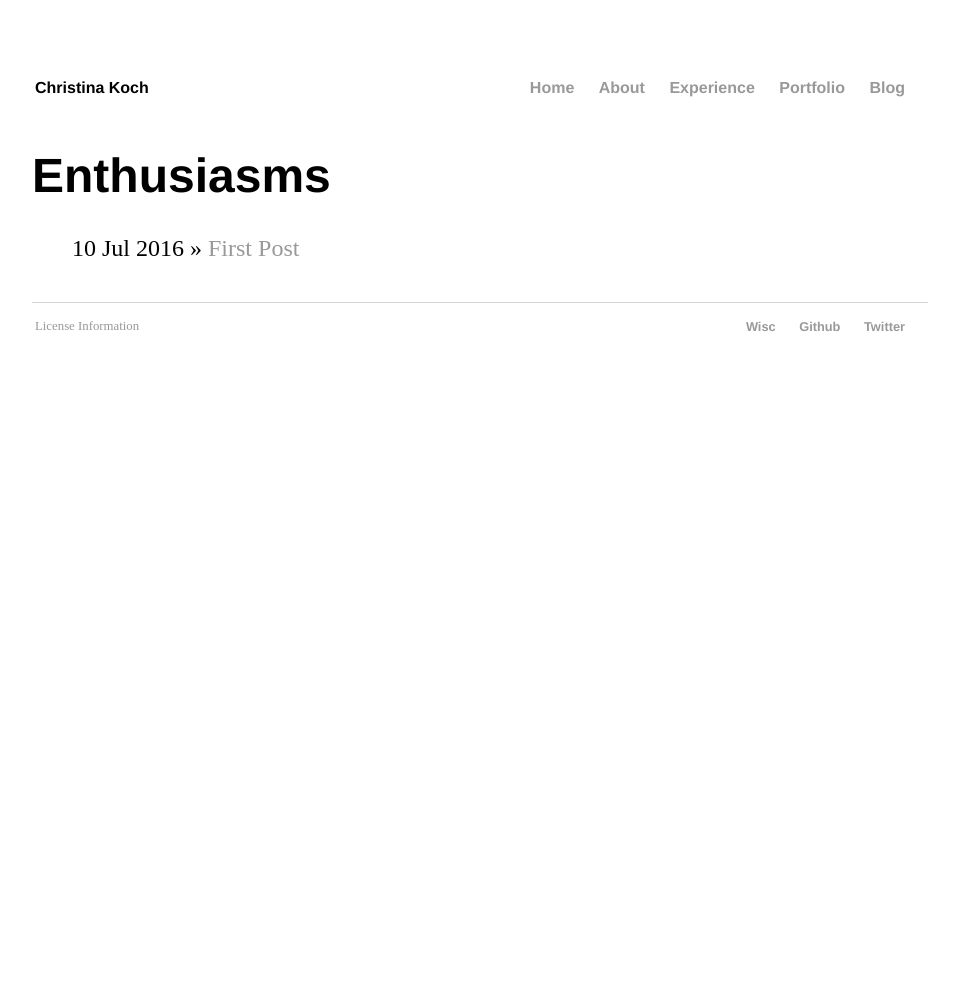
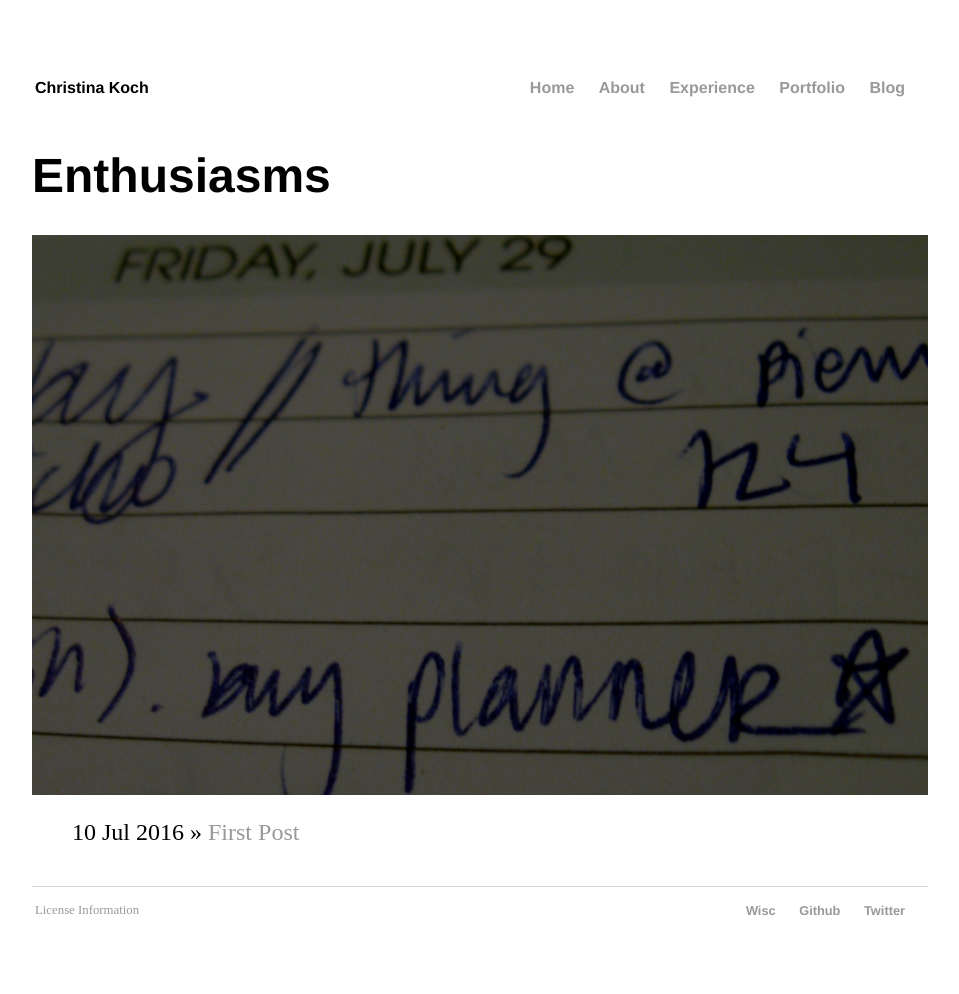
Before and after one commit to ChristinaLK/blog, a Jekyll site: the page built from blog/index.html, in a window 1280 px wide. Shown: the whole page, without its empty margins (160-1119 px from the left). Built offline with Jekyll 4.4.1, drawn with Linux system fonts in a browser that asks for light colours; before the commit the page ends 900 px from its top, so only the background shows below that.

Commit message:
adding header image to blog

```diff
--- a/blog/index.html
+++ b/blog/index.html
@@ -3,6 +3,8 @@ layout: main
 title: Enthusiasms
 ---
 <h1>{{ page.title }}</h1>
+
+<img src="/img/planner.jpg" width="100%">
 
 <ul class="posts">
 
```
